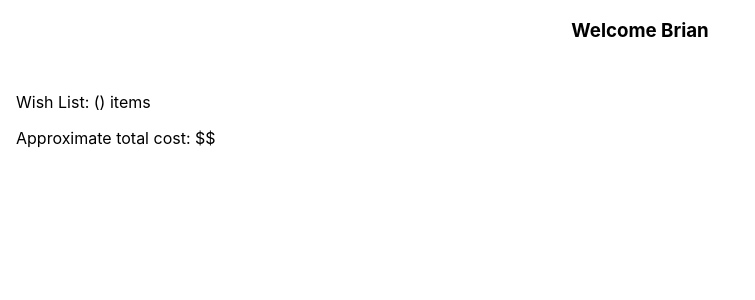
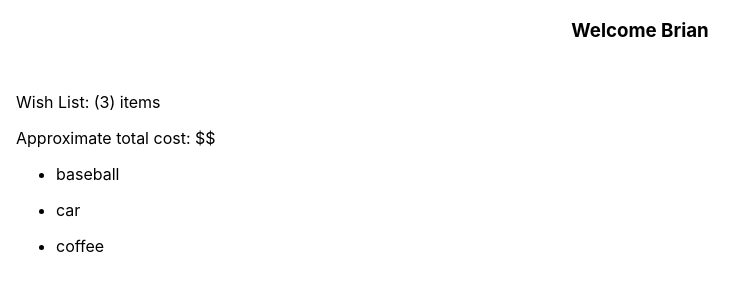
Before and after one commit to BeardedBry/react-giftlist, a React (Create React App) app: page / in a window 1280 px wide. Shown: the top 300 px of the page, without its empty margins (0-755 px from the left). Built offline with nearby package versions, Linux system fonts and the light colour scheme.

Commit message:
wishlist items

```diff
--- a/src/App.js
+++ b/src/App.js
@@ -9,12 +9,45 @@ function App() {
 
   const userInfo = {
     name: "Brian",
+    wishlist: [{
+      name: 'baseball',
+      id: '',
+      url: '',
+      description: '',
+      purchased: false,
+      dateAdded: '',
+      dateRemoved: null,
+      datePurchased: '',
+      cost: ''
+    },
+    {
+      name: 'car',
+      id: '',
+      url: '',
+      description: '',
+      purchased: false,
+      dateAdded: '',
+      dateRemoved: null,
+      datePurchased: '',
+      cost: ''
+    },
+    {
+      name: 'coffee',
+      id: '',
+      url: '',
+      description: '',
+      purchased: false,
+      dateAdded: '',
+      dateRemoved: null,
+      datePurchased: '',
+      cost: ''
+    }],
   };
 
   return (
     <div className="App">
       <TopBar user={userInfo}/>
-      <MainContent />
+      <MainContent user={userInfo}/>
     </div>
   );
 }
--- /dev/null
+++ b/src/components/ListItem.js
@@ -0,0 +1,9 @@
+import React from 'react';
+
+const ListItem = ({ data }) => {
+    return (
+        <p>{data.name}</p>
+    );
+}
+
+export default ListItem;
--- a/src/components/MainContent.js
+++ b/src/components/MainContent.js
@@ -1,10 +1,10 @@
 import React from 'react';
 import WishList from './WishList';
 
-const MainContent = () => {
+const MainContent = ({ user }) => {
     return (
         <main>
-            <WishList />
+            <WishList user={user}/>
         </main>
     );
 }
--- a/src/components/WishList.js
+++ b/src/components/WishList.js
@@ -1,14 +1,19 @@
 import React from 'react';
+import ListItem from './ListItem';
 
-const WishList = () => {
+const WishList = ({ user }) => {
     return (
         <div className="WishList">
             <div className="WishList-header">
-                <p>Wish List: () items</p>
+                <p>Wish List: ({user.wishlist.length}) items</p>
                 <p>Approximate total cost: $$</p>
             </div>
             <div className="WishList-body">
-
+                <ul>
+                    { user.wishlist.map( (item) => {
+                        return <li><ListItem data={item} /></li>
+                    })}
+                </ul>
             </div>
         </div>
     );
```
